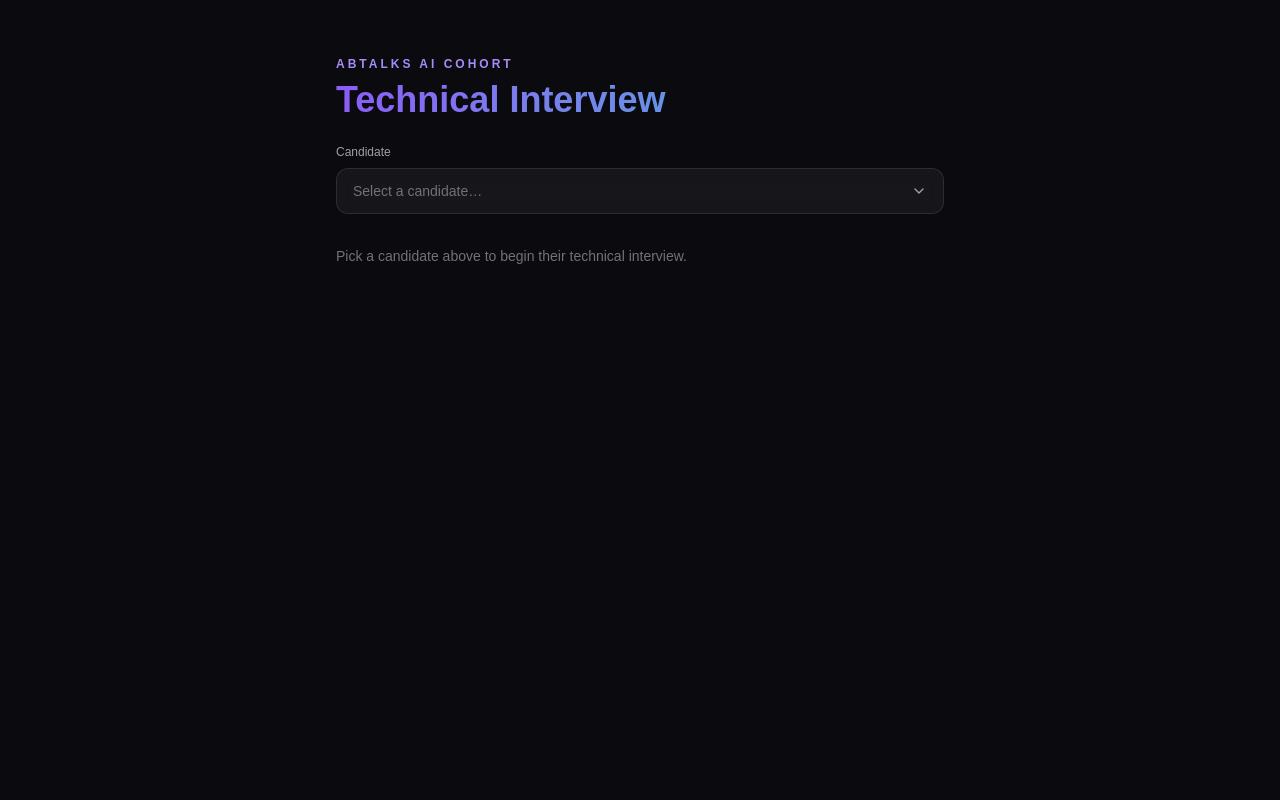
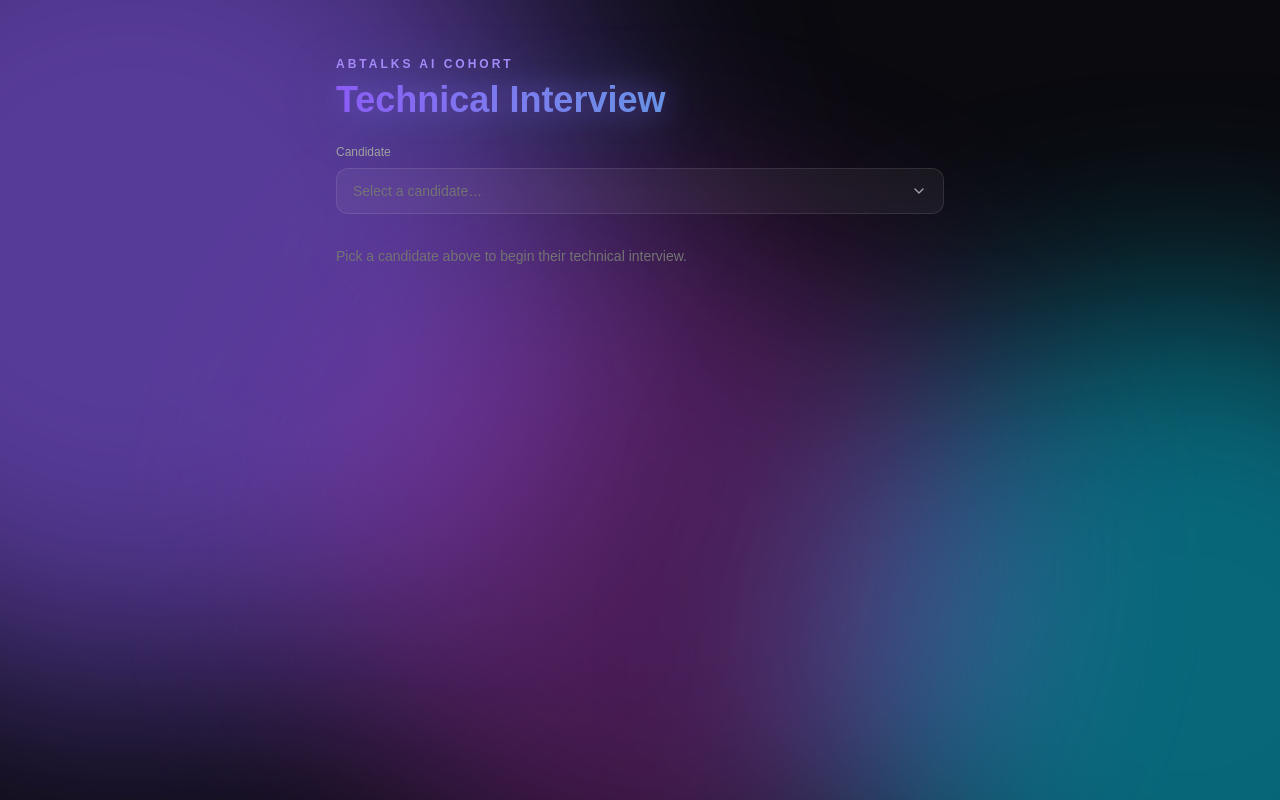
Before and after one commit to redward517/AI-interview-agent, a Next.js app: page / in a window 1280 px wide. Built offline with nearby package versions, Linux system fonts and the light colour scheme.

Commit message:
Fix aurora hidden behind opaque wrapper (stacking order) and add neon glow polish

```diff
--- a/app/page.tsx
+++ b/app/page.tsx
@@ -36,6 +36,17 @@ type CandidateRecord = (typeof candidatesData)["candidates"][number];
 const MAX_QUESTIONS = 10;
 const MAX_DAYS = 4;
 const candidates: CandidateRecord[] = candidatesData.candidates;
+
+// Multi-layer shadows are set inline rather than as arbitrary Tailwind classes,
+// since the commas inside the value make the bracket syntax ambiguous.
+const PANEL_GLOW =
+  "0 0 0 1px rgba(139,92,246,0.14), 0 0 24px rgba(139,92,246,0.16), 0 0 52px rgba(6,182,212,0.10)";
+
+// drop-shadow rather than text-shadow: the headline is gradient-filled via
+// bg-clip-text, so a text-shadow would paint over the gradient instead of
+// haloing it. A filter applies to the composited result.
+const HEADLINE_GLOW =
+  "drop-shadow(0 0 14px rgba(139,92,246,0.5)) drop-shadow(0 0 30px rgba(6,182,212,0.3))";
 
 async function postInterview(body: unknown): Promise<InterviewResponse> {
   const res = await fetch("/api/interview", {
@@ -150,7 +161,10 @@ export default function Home() {
           <p className="text-xs font-semibold uppercase tracking-[0.25em] text-[#a78bfa]">
             ABTalks AI Cohort
           </p>
-          <h1 className="mt-2 bg-gradient-to-r from-[#8b5cf6] to-[#06b6d4] bg-clip-text text-3xl font-bold text-transparent sm:text-4xl">
+          <h1
+            style={{ filter: HEADLINE_GLOW }}
+            className="mt-2 bg-gradient-to-r from-[#8b5cf6] to-[#06b6d4] bg-clip-text text-3xl font-bold text-transparent sm:text-4xl"
+          >
             Technical Interview
           </h1>
 
@@ -177,7 +191,10 @@ export default function Home() {
 
         {selectedCandidate && (
           <section className="flex flex-col gap-4">
-            <div className="sticky top-4 z-20 flex gap-6 rounded-2xl border border-white/10 bg-white/5 px-5 py-4 backdrop-blur-xl">
+            <div
+              style={{ boxShadow: PANEL_GLOW }}
+              className="sticky top-4 z-20 flex gap-6 rounded-2xl border border-white/10 bg-white/5 px-5 py-4 backdrop-blur-xl"
+            >
               <ProgressStat
                 label="Questions"
                 value={progress.questionsAsked}
@@ -190,7 +207,10 @@ export default function Home() {
               />
             </div>
 
-            <div className="rounded-3xl border border-white/10 bg-white/[0.03] p-4 backdrop-blur-sm sm:p-6">
+            <div
+              style={{ boxShadow: PANEL_GLOW }}
+              className="rounded-3xl border border-white/10 bg-white/[0.03] p-4 backdrop-blur-sm sm:p-6"
+            >
               <div className="space-y-4">
                 <AnimatePresence initial={false}>
                   {history.map((m, i) => (
@@ -214,6 +234,7 @@ export default function Home() {
                     initial={{ opacity: 0 }}
                     animate={{ opacity: 1 }}
                     transition={{ duration: 0.2 }}
+                    style={{ boxShadow: PANEL_GLOW }}
                     className="flex gap-2 rounded-2xl border border-white/10 bg-white/5 p-2 backdrop-blur-xl"
                   >
                     <input
@@ -227,7 +248,7 @@ export default function Home() {
                     <button
                       onClick={handleSend}
                       disabled={starting || sending || !input.trim()}
-                      className="rounded-xl bg-gradient-to-r from-[#8b5cf6] to-[#06b6d4] px-5 py-2.5 text-sm font-medium text-white transition-all duration-200 hover:scale-105 hover:shadow-[0_0_20px_rgba(139,92,246,0.5)] disabled:opacity-40 disabled:hover:scale-100 disabled:hover:shadow-none"
+                      className="rounded-xl bg-gradient-to-r from-[#8b5cf6] to-[#06b6d4] px-5 py-2.5 text-sm font-medium text-white shadow-[0_0_16px_rgba(139,92,246,0.45)] transition-all duration-200 hover:scale-105 hover:shadow-[0_0_30px_rgba(139,92,246,0.8)] disabled:opacity-40 disabled:shadow-none disabled:hover:scale-100 disabled:hover:shadow-none"
                     >
                       Send
                     </button>
@@ -338,9 +359,13 @@ function CandidateDropdown({
   );
 }
 
+// The layer sits at z-0, not -z-10: the page wrapper's opaque background is an
+// in-flow block, which paints AFTER negative-z descendants in the root stacking
+// context and would cover the aurora completely. As a positioned z-0 layer it
+// paints on top of that background, while `main` (z-10) stays above it.
 function BackgroundGlow() {
   return (
-    <div className="pointer-events-none fixed inset-0 -z-10 overflow-hidden">
+    <div className="pointer-events-none fixed inset-0 z-0 overflow-hidden">
       <motion.div
         className="absolute -left-1/4 -top-1/4 h-[100vh] w-[100vh] rounded-full bg-[#8b5cf6]/60 blur-[110px]"
         animate={{
```
Also changed, not shown: 1 other file (tests, documents, lock files or other folders).
